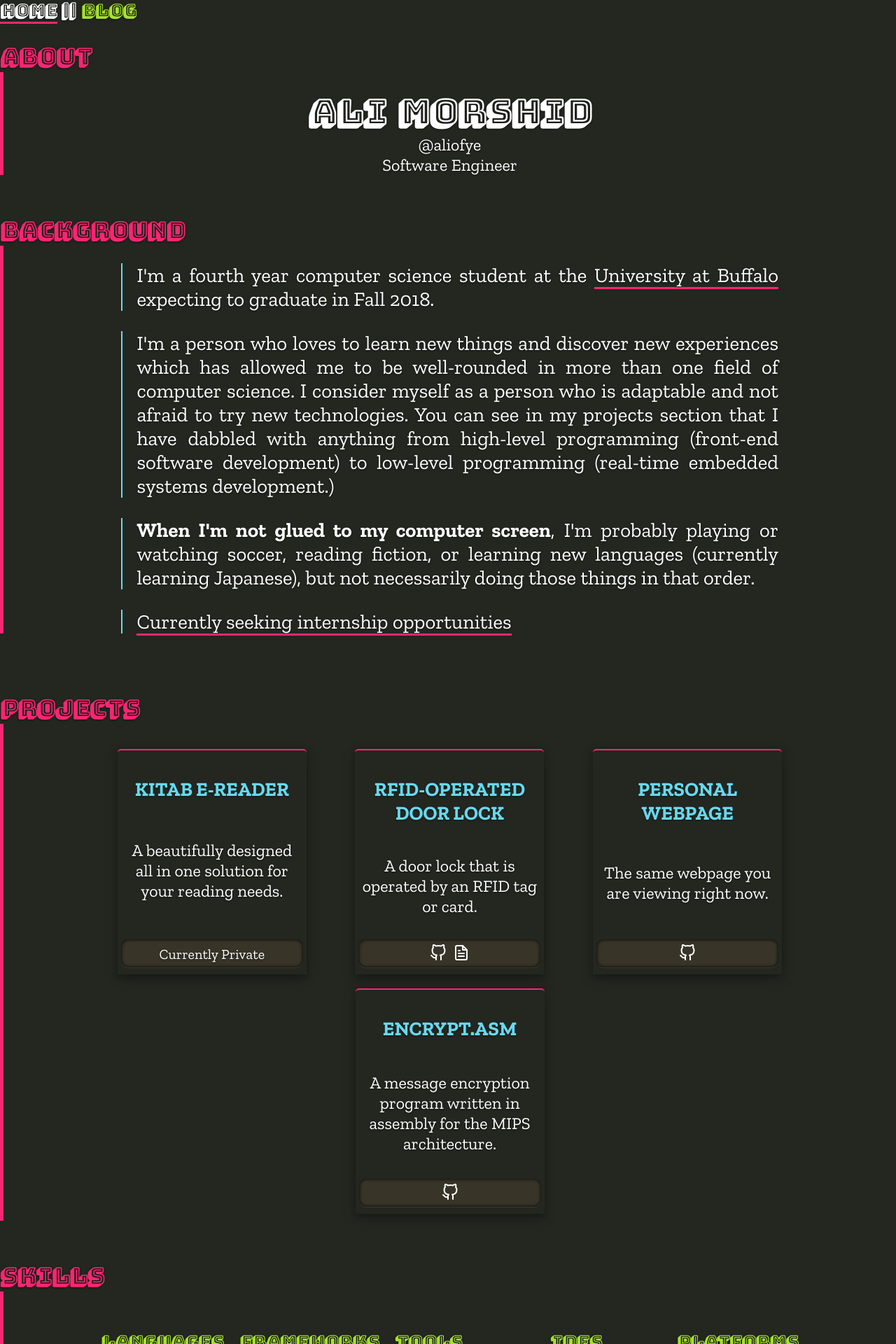
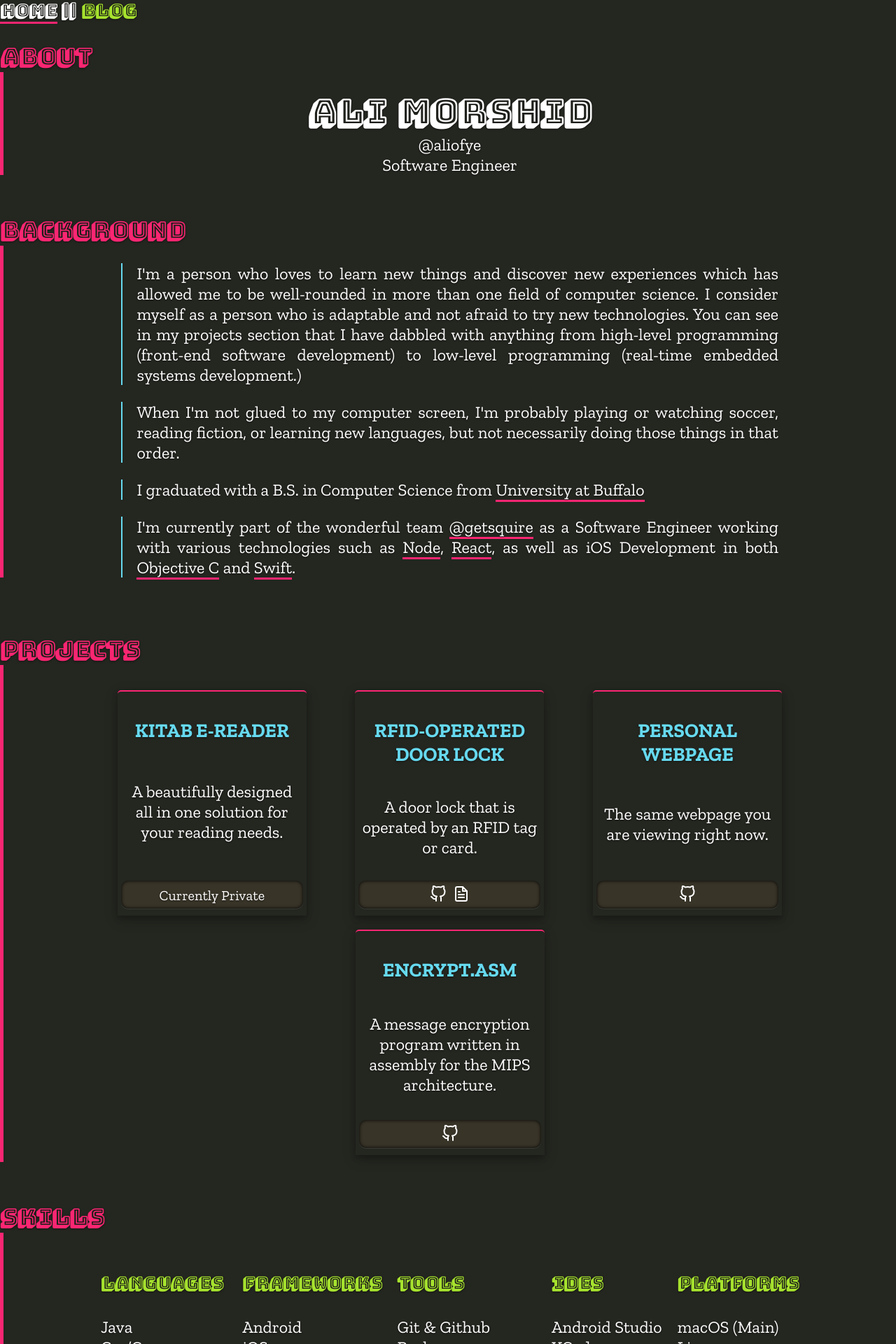
Before and after one commit to aliofyemen/aliofyemen.github.io, a Jekyll site: the page built from index.html, in a window 1280 px wide. Shown: the top 1920 px of the page at 70% size. Built offline with Jekyll 4.4.1, drawn with Linux system fonts in a browser that asks for light colours; some of the changed text lies outside the part shown.

Commit message:
Updated personal details

```diff
--- a/_data/projects.yml
+++ b/_data/projects.yml
@@ -4,7 +4,7 @@
   icon: /img/android.png
   description: A beautifully designed all in one solution for your reading needs.
   tech:
-    - item: Android Framework
+    - item: Android
     - item: Java
     - item: JSON
     - item: Realm
--- a/_includes/background.html
+++ b/_includes/background.html
@@ -1,11 +1,12 @@
 <section class="section_background">
   <div class="section_title">Background</div>
   <div class="section_content">
-    <blockquote>I'm a fourth year computer science student at the <a href="http://www.cse.buffalo.edu/">University at Buffalo</a> expecting to graduate in {{ site.graduation_date }}.</blockquote>
 
     <blockquote lang="en">I'm a person who loves to learn new things and discover new experiences which has allowed me to be well-rounded in more than one field of computer science. I consider myself as a person who is adaptable and not afraid to try new technologies. You can see in my projects section that I have dabbled with anything from high-level programming (front-end software development) to low-level programming (real-time embedded systems development.)</blockquote>
 
-    <blockquote><strong>When I'm not glued to my computer screen</strong>, I'm probably playing or watching soccer, reading fiction, or learning new languages (currently learning Japanese), but not necessarily doing those things in that order.</blockquote>
+    <blockquote>When I'm not glued to my computer screen, I'm probably playing or watching soccer, reading fiction, or learning new languages, but not necessarily doing those things in that order.</blockquote>
+
+    <blockquote>I graduated with a B.S. in Computer Science from <a href="http://www.cse.buffalo.edu/">University at Buffalo</a></blockquote>
 
     <div class="center_text">
     	{% include employment.html %}
--- a/_includes/employment.html
+++ b/_includes/employment.html
@@ -1,5 +1,3 @@
 <blockquote>
-	<a href="{{ site.resume }}">
-	   Currently seeking {{ site.status }} opportunities
-	</a>
+	   I'm currently part of the wonderful team <a href="https://getsquire.com/">@getsquire</a> as a Software Engineer working with various technologies such as <a href="https://nodejs.org/en/">Node</a>, <a href="https://reactjs.org/">React</a>, as well as iOS Development in both <a href="https://developer.apple.com/library/archive/documentation/Cocoa/Conceptual/ProgrammingWithObjectiveC/Introduction/Introduction.html">Objective C</a> and <a href="https://developer.apple.com/swift/">Swift</a>.
 </blockquote>
--- a/_sass/_styles.scss
+++ b/_sass/_styles.scss
@@ -120,7 +120,7 @@ blockquote {
     padding-left: 2%;
     text-align: justify;
     text-justify: inter-word;
-    font-size: larger;
+    font-size: x-large;
 	border-left: $secondary-border;
 }
 
```
Also changed, not shown: _data/skills.yml (+7 -9 lines).
